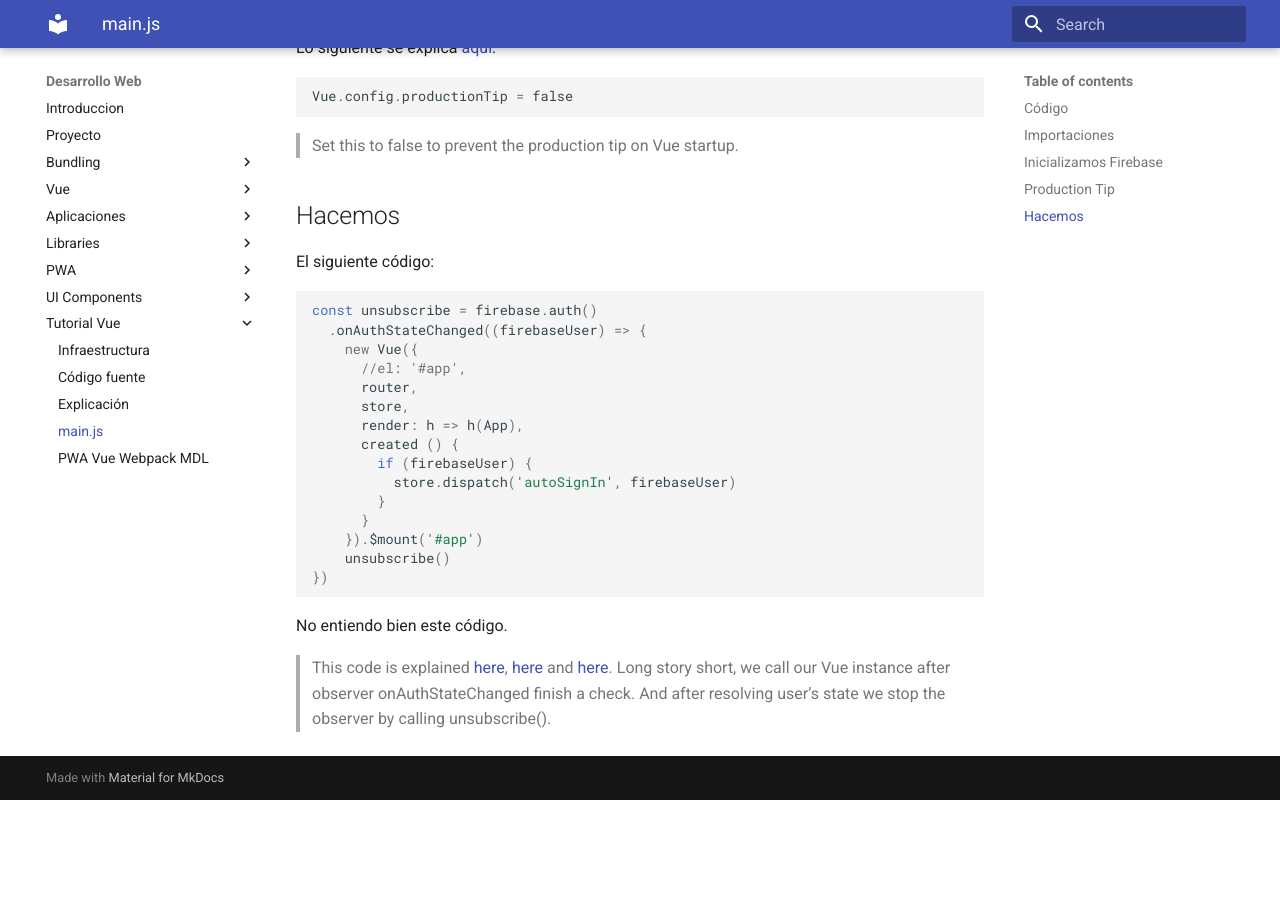
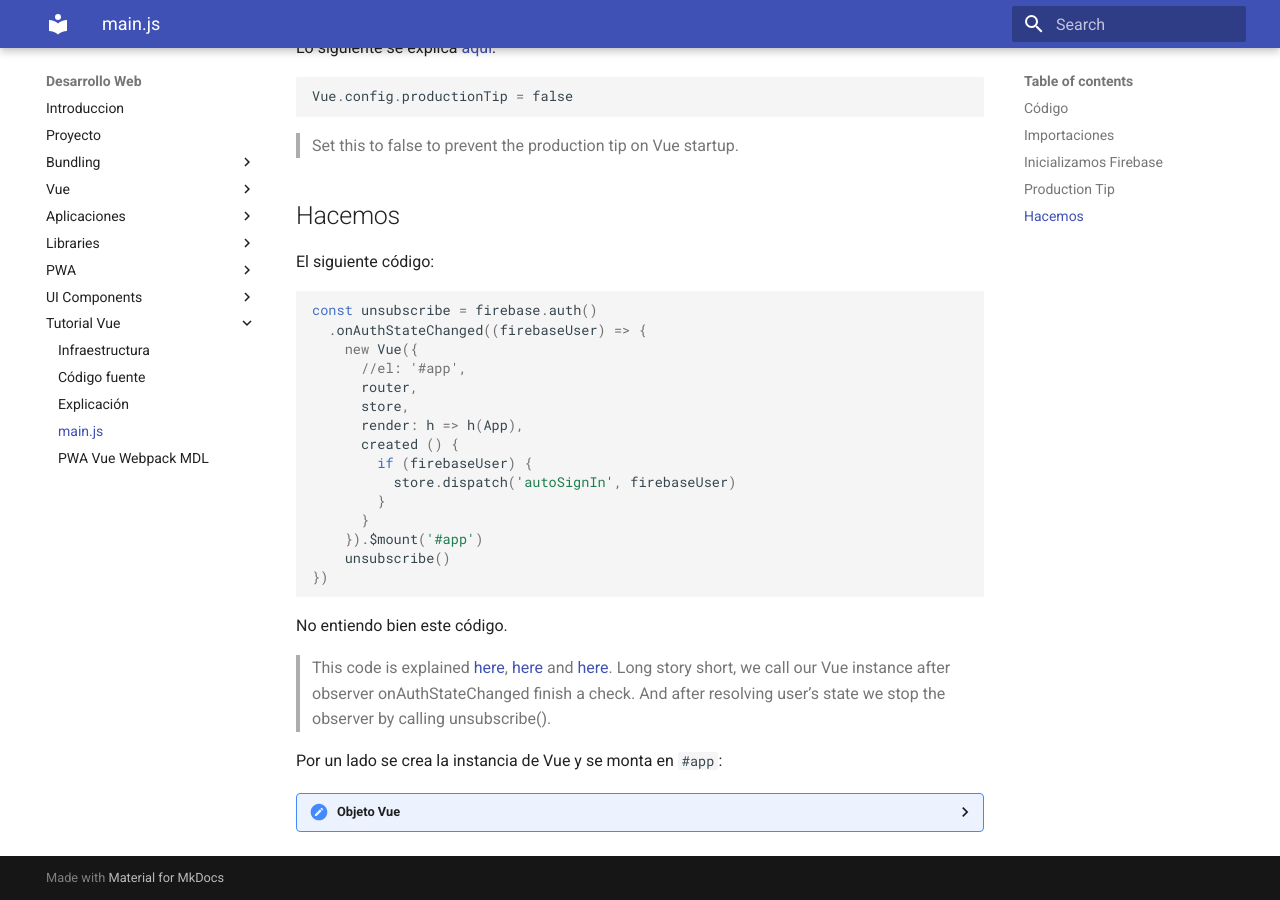
Before and after one commit to mantielero/web, an MkDocs documentation site: the page built from docs/tut_vue_main.md, in a window 1280 px wide and 900 px high, scrolled down 1282 px. Built offline with MkDocs 1.6.1 and Material for MkDocs 9.7.7, drawn with Linux system fonts in a browser that asks for light colours; before the commit the page ends 2082 px from its top, so only the background shows below that.

Commit message:
Objeto Vue

````diff
--- a/docs/tut_vue_main.md
+++ b/docs/tut_vue_main.md
@@ -114,3 +114,24 @@ const unsubscribe = firebase.auth()
 No entiendo bien este código.
 
 > This code is explained [here](https://stackoverflow.com/questions/37370224/firebase-stop-listening-onauthstatechanged), [here](https://forum.vuejs.org/t/firebase-auth-and-vue-router/3086/3) and [here](https://groups.google.com/forum/?hl=vi#!topic/firebase-talk/836OyVNd_Yg). Long story short, we call our Vue instance after observer onAuthStateChanged finish a check. And after resolving user’s state we stop the observer by calling unsubscribe().
+
+Por un lado se crea la instancia de Vue y se monta en `#app`:
+
+??? "Objeto Vue"
+    ```js hl_lines="3 4 5 6 7 8 9 10 11 12 13 14"
+    const unsubscribe = firebase.auth()
+      .onAuthStateChanged((firebaseUser) => {
+        new Vue({
+          //el: '#app',
+          router,
+          store,
+          render: h => h(App),
+          created () {
+            if (firebaseUser) {
+              store.dispatch('autoSignIn', firebaseUser)
+            }
+          }
+        }).$mount('#app')
+        unsubscribe()
+    })
+    ```
````
